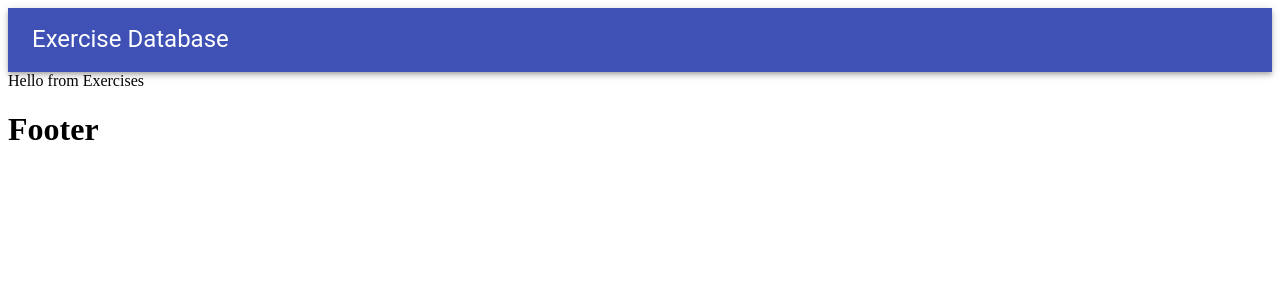
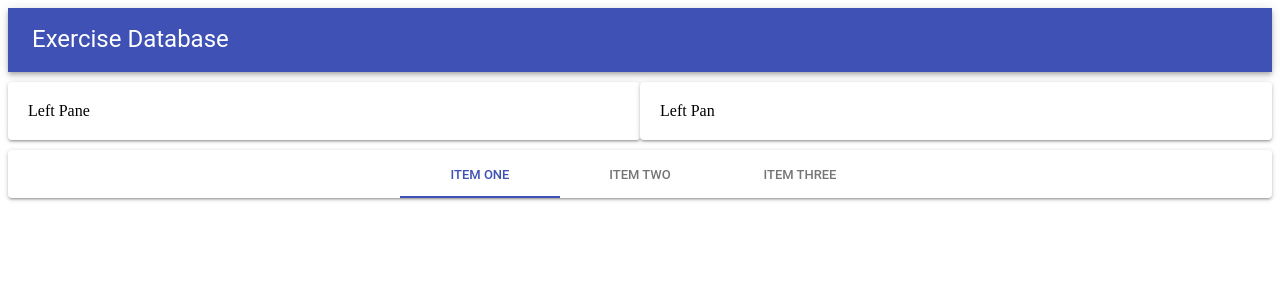
Before and after one commit to carlfsmithiii/code_realms_material_ui_tutorial, a React (Create React App) app: page / in a window 1280 px wide. Shown: the top 300 px of the page. Built offline with nearby package versions, Linux system fonts and the light colour scheme.

Commit message:
transfer between laptops

```diff
--- /dev/null
+++ b/src/Components/Exercises/LeftPane.js
@@ -0,0 +1,8 @@
+import React from 'react';
+import { Paper } from '@material-ui/core';
+
+export default ({ styles }) => (
+    <Paper style={styles.Paper}>
+        Left Pane
+    </Paper>
+);
--- /dev/null
+++ b/src/Components/Exercises/RightPane.js
@@ -0,0 +1,8 @@
+import React from 'react';
+import { Paper } from '@material-ui/core';
+
+export default ({ styles }) => (
+    <Paper style={styles.Paper} >
+        Left Pan
+    </Paper>
+);
--- a/src/Components/Exercises/index.js
+++ b/src/Components/Exercises/index.js
@@ -1,7 +1,19 @@
-import React from 'react';
+import React from "react";
+import { Grid } from "@material-ui/core";
+import LeftPane from './LeftPane';
+import RightPane from './RightPane';
+
+const styles = {
+  Paper: { padding: 20, marginTop: 10, marginBottom: 10 }
+};
 
 export default props => (
-    <div>
-        Hello from Exercises
-    </div>
+  <Grid container>
+    <Grid item sm>
+      <LeftPane styles={styles}>Left Pane</LeftPane>
+    </Grid>
+    <Grid item sm>
+      <RightPane styles={styles}>Right Pane</RightPane>
+    </Grid>
+  </Grid>
 );
--- a/src/Components/Layouts/Footer.js
+++ b/src/Components/Layouts/Footer.js
@@ -1,7 +1,12 @@
 import React from 'react';
+import { Paper, Tabs, Tab } from '@material-ui/core';
 
 export default props => (
-    <div>
-        <h1>Footer</h1>
-    </div>
+    <Paper>
+        <Tabs value={0} indicatorColor="primary" textColor="primary" centered >
+            <Tab label="Item One" />
+            <Tab label="Item Two" />
+            <Tab label="Item Three" />
+        </Tabs>
+    </Paper>
 );
--- /dev/null
+++ b/src/store.js
@@ -0,0 +1,48 @@
+export const muscles = [
+    'shoulder', 'chest', 'arms', 'back', 'legs'
+];
+
+export const exercises = [
+    {
+        id: 'overhead-press',
+        title: 'Overhead Press',
+        description: 'DElts exercise...',
+        muscles: 'shoulders'
+    },
+    {
+        id: 'dips',
+        title: 'Dips',
+        description: 'Triceps exercise...',
+        muscles: 'arms'
+    },
+    {
+        id: 'barbell-curls',
+        title: 'Barbell Curls',
+        description: 'Biceps exercise...',
+        muscles: 'arms'
+    },
+    {
+        id: 'bench-press',
+        title: 'Bench Press',
+        description: 'Chest exercise...',
+        muscles: 'chest'
+    },
+    {
+        id: 'pull-ups',
+        title: 'Pull Ups ',
+        description: 'Back and biceps exercise...',
+        muscles: 'back'
+    },
+    {
+        id: 'deadlifts',
+        title: 'Deadlifts',
+        description: 'Back and leg exercise...',
+        muscles: 'back'
+    },
+    {
+        id: 'squats',
+        title: 'Squats',
+        description: 'Legs exercise...',
+        muscles: 'legs'
+    },
+];
```
Also changed, not shown: src/Components/App.js (+8 -3 lines).
